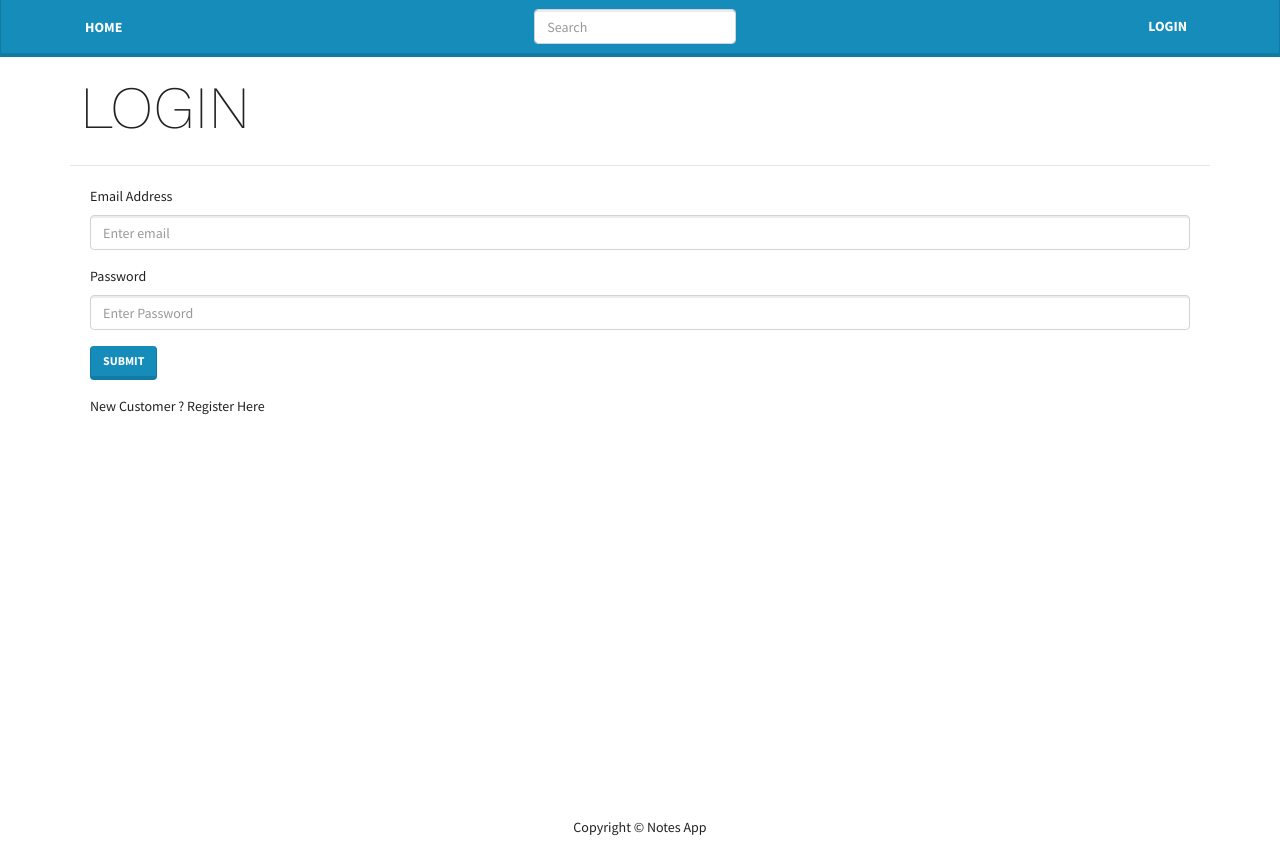
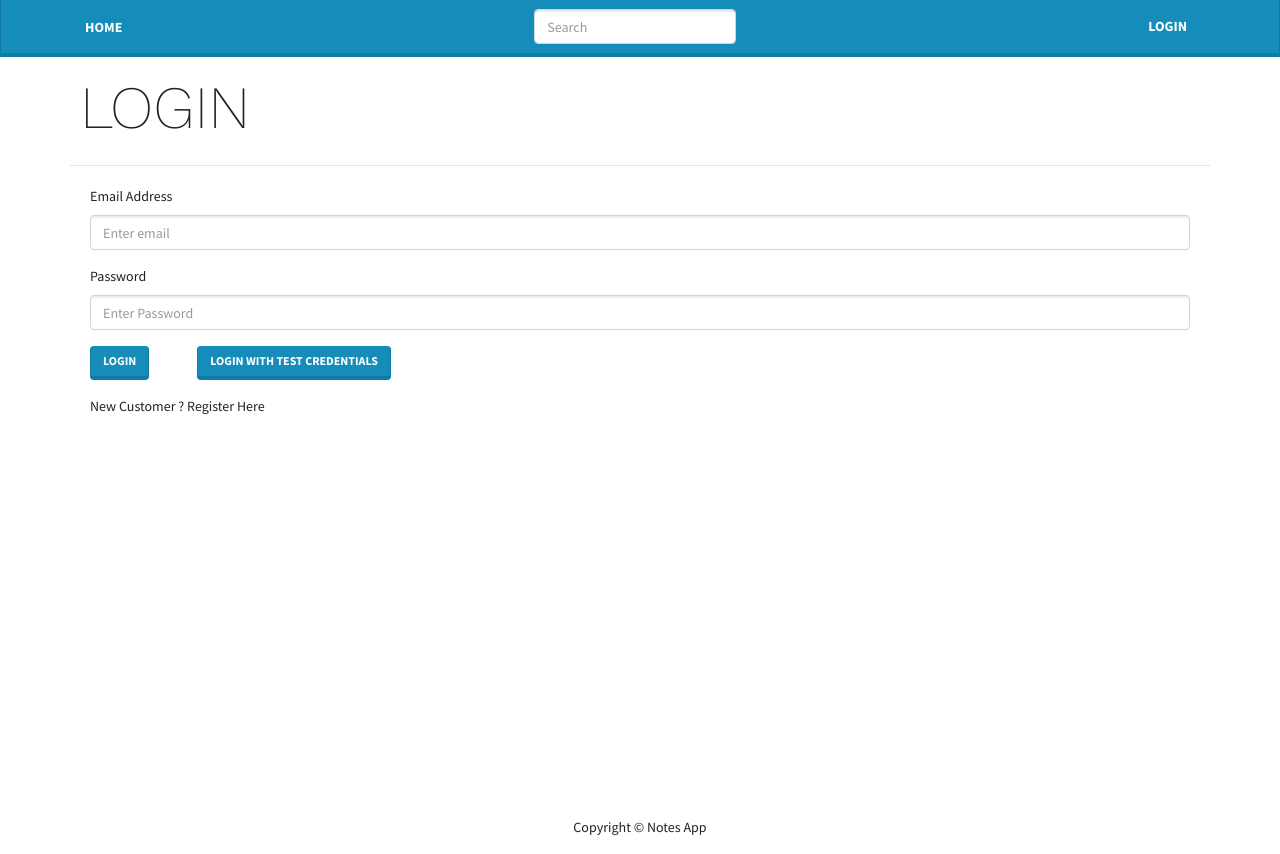
Before and after one commit to mayurlalwani/notes-app-mern, a React (Create React App) app in the folder frontend/: page /login in a window 1280 px wide. Built offline with nearby package versions, Linux system fonts and the light colour scheme.

Commit message:
add button to login with test credentials

```diff
--- a/frontend/src/components/screens/LoginPage/LoginPage.js
+++ b/frontend/src/components/screens/LoginPage/LoginPage.js
@@ -21,6 +21,11 @@
       history.push("/mynotes");
     }
   }, [history, userInfo]);
+
+  const setDefaultCredentials = () => {
+    setEmail(process.env.REACT_APP_DEFAULT_EMAIL);
+    setPassword(process.env.REACT_APP_DEFAULT_PASSWORD);
+  };
 
   const submitHandler = async (e) => {
     e.preventDefault();
@@ -53,8 +58,15 @@
             ></Form.Control>
           </Form.Group>
 
-          <Button variant="primary" type="submit">
-            Submit
+          <Button variant="primary" type="submit" className="mr-5">
+            Login
+          </Button>
+          <Button
+            variant="primary"
+            onClick={setDefaultCredentials}
+            type="submit"
+          >
+            Login with test credentials
           </Button>
         </Form>
         <Row className="py-3">
```
